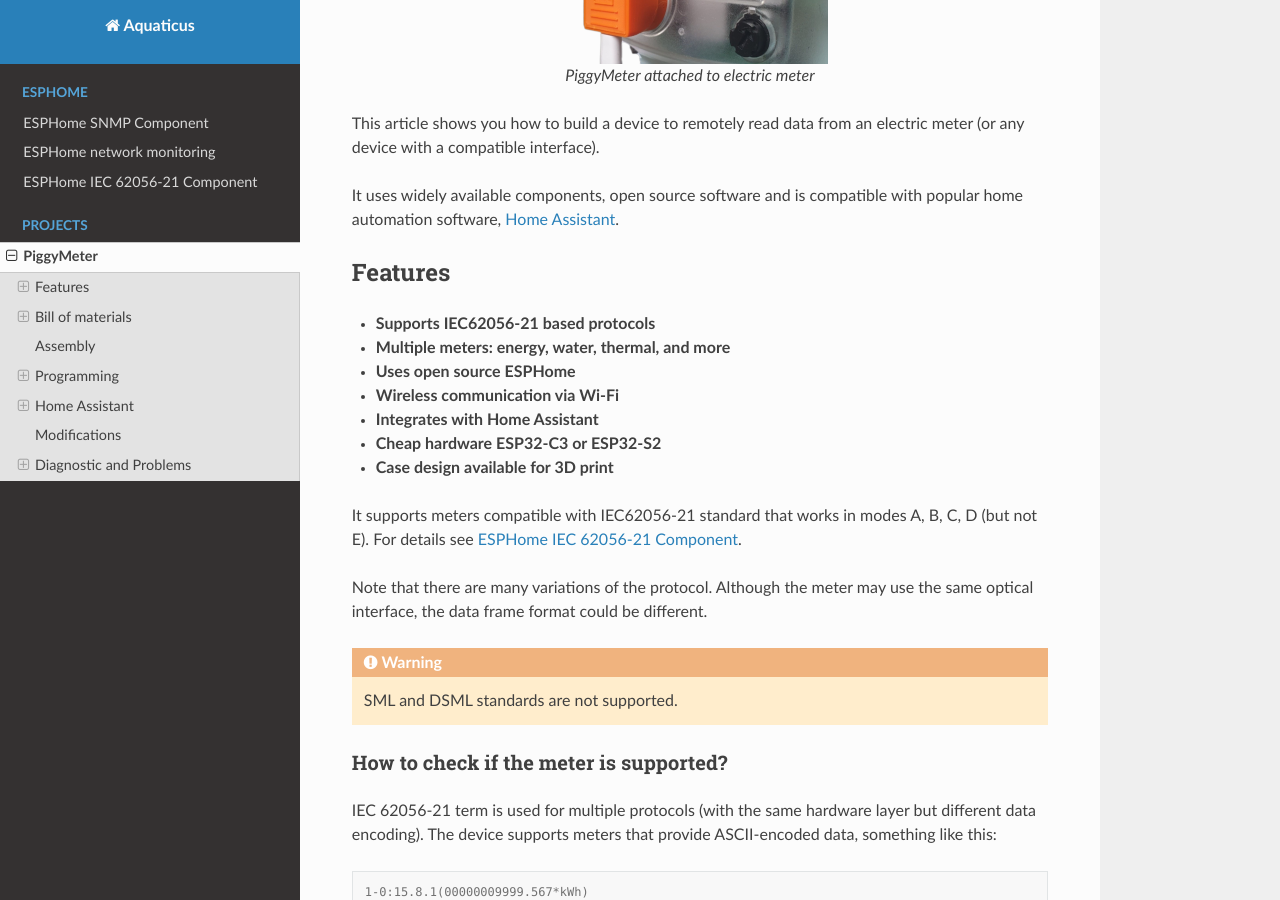
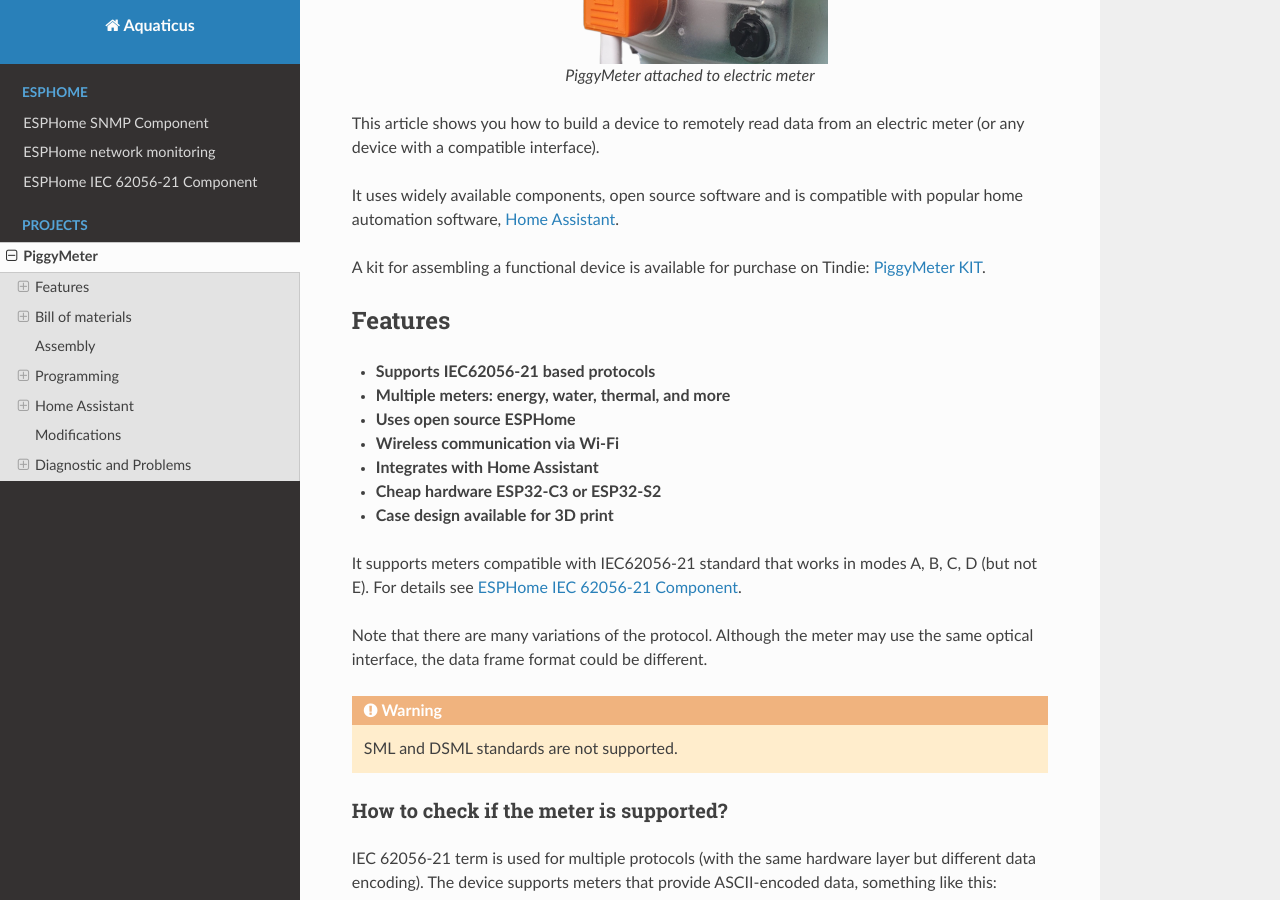
Before and after one commit to aquaticus/aquaticus.github.io, a Sphinx documentation site: the page built from doc/meter.rst, in a window 1280 px wide and 900 px high, scrolled down 360 px. Built offline with Sphinx 7.4.7 and the Read the Docs theme 2.0.0, drawn with Linux system fonts in a browser that asks for light colours.

Commit message:
tindie kit link

```diff
--- a/doc/meter.rst
+++ b/doc/meter.rst
@@ -13,7 +13,7 @@ read data from an electric meter (or any device with a compatible interface).
 It uses widely available components, open source software and is compatible
 with popular home automation software, `Home Assistant <https://www.home-assistant.io/>`_.
 
-
+A kit for assembling a functional device is available for purchase on Tindie: `PiggyMeter KIT <https://www.tindie.com/products/aquaticus/piggymeter-kit/>`_.
 
 Features
 ********
```
